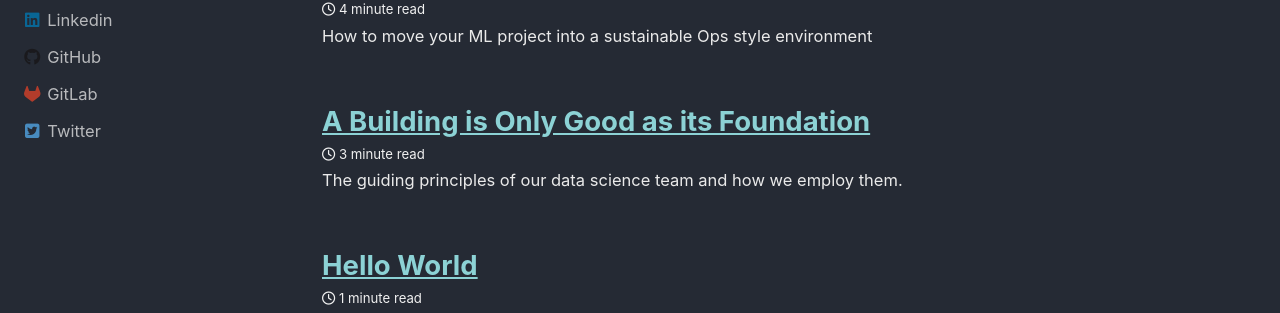
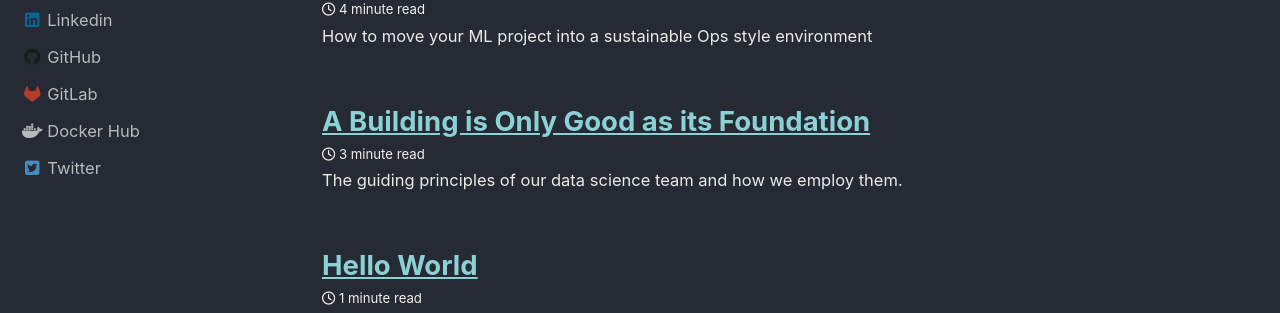
Before and after one commit to tvanpat/tvanpat, a Jekyll site: the page built from index.html, in a window 1280 px wide and 900 px high, scrolled down 722 px. Shown: the part 276-589 px from the top of the window. Built offline with Jekyll 4.4.1, drawn with Linux system fonts in a browser that asks for light colours; cached includes are drawn as plain includes; nearby versions of some CDN libraries; the list of posts is cut into pages by our own code; comment, search, counter and statistics services are not loaded.

Commit message:
added docker hub link

```diff
--- a/_config.yml
+++ b/_config.yml
@@ -125,6 +125,9 @@ author:
     - label: "GitLab"
       icon: "fab fa-fw fa-gitlab"
       url: "https://gitlab.com/vp7799"
+    - label: "Docker Hub"
+      icon: "fab fa-fw fa-docker"
+      url: "https://hub.docker.com/u/vp7799"
     - label: "Twitter"
       icon: "fab fa-fw fa-twitter-square"
       url: "https://twitter.com/descriptdata"
```
